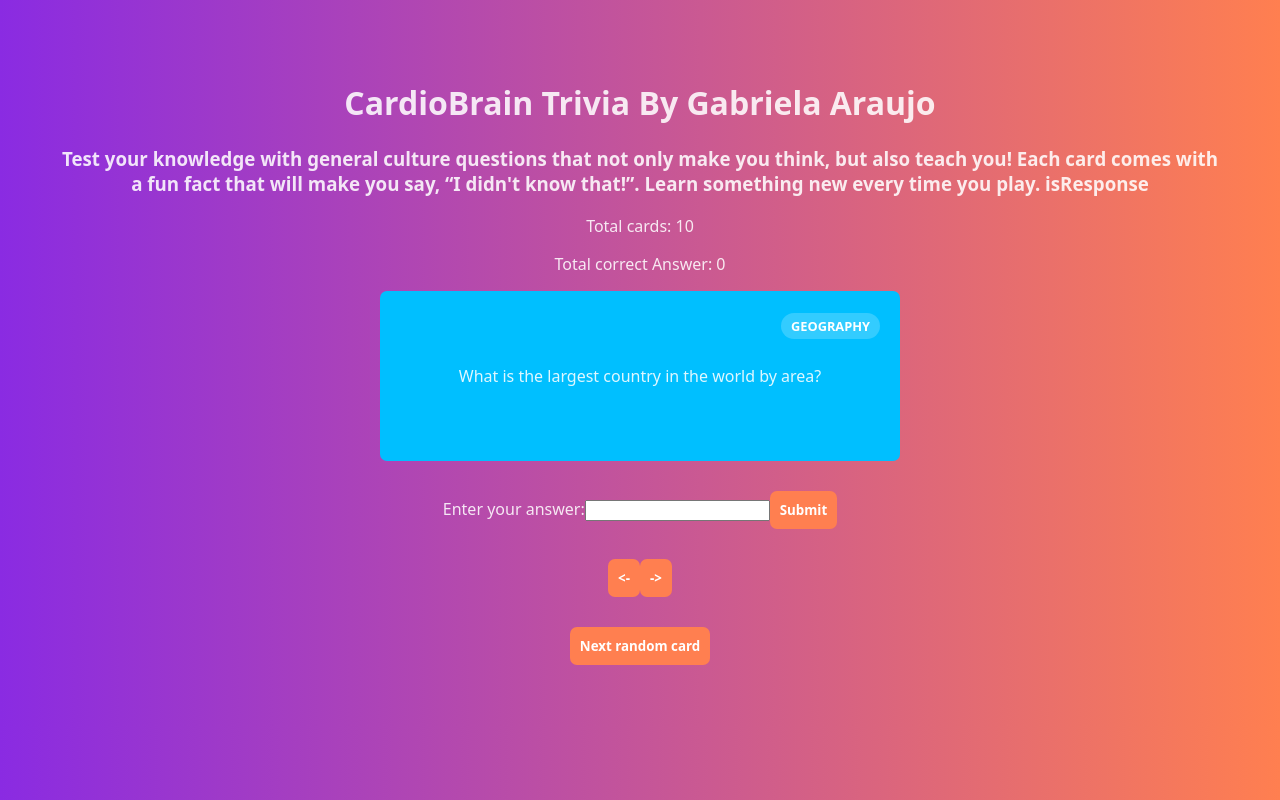
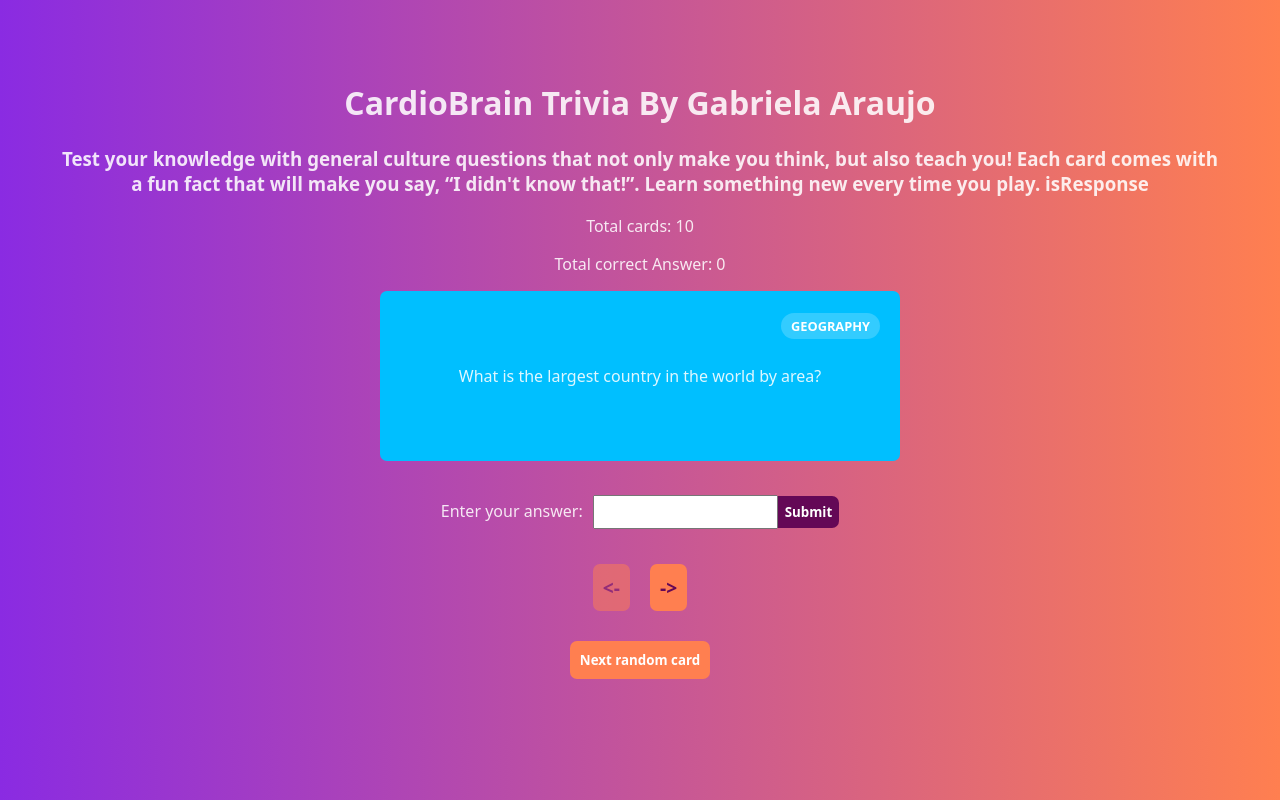
Before and after one commit to Gabyara237/flashcards, a React (Vite) app: page / in a window 1280 px wide. Built offline with nearby package versions, Linux system fonts and the light colour scheme.

Commit message:
feat: Add style

```diff
--- a/src/index.css
+++ b/src/index.css
@@ -73,6 +73,55 @@ body {
   color: white;
 }
 
+.correct {
+  color: #0e8e46;
+
+}
+
+#result {
+  background-color: #ffffff;
+  width: 300px;
+  margin: auto;
+  padding: 5px;
+  border-radius: 10px;
+  font-weight: bold;
+}
+
+
+.incorrect {
+  color: #be0a2e;
+
+}
+
+form {
+  margin: 5px;
+
+}
+
+.button-form {
+  background: #640856;
+  padding: 7px;
+  border-radius: 0px 7px 7px 0px;
+}
+
+input {
+  height: 28px;
+  margin-left: 10px;
+
+}
+
+.navigation-arrows {
+  display: flex;
+  justify-content: center;
+  gap: 20px;
+}
+
+.arrows {
+  font-weight: bolder;
+  font-size: larger;
+  color: #640856;
+}
+
 button {
   font-family: system-ui, Avenir, Helvetica, Arial, sans-serif;
   border: none;
@@ -91,6 +140,11 @@ button:hover {
 
 }
 
+button:disabled {
+  opacity: 0.5;
+  cursor: not-allowed;
+}
+
 .image {
   width: 200px;
   border-radius: 20px;
```
